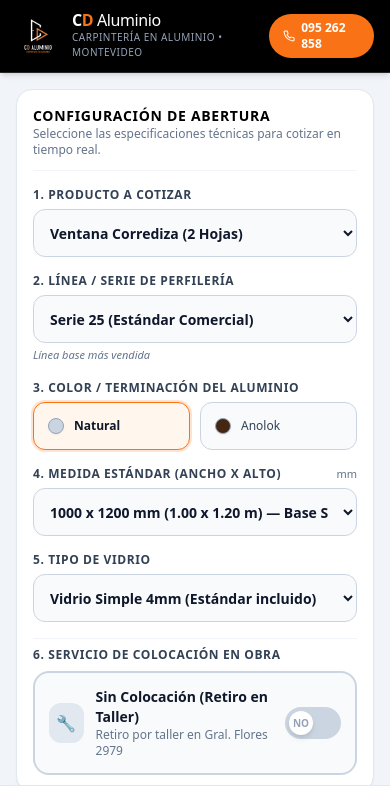
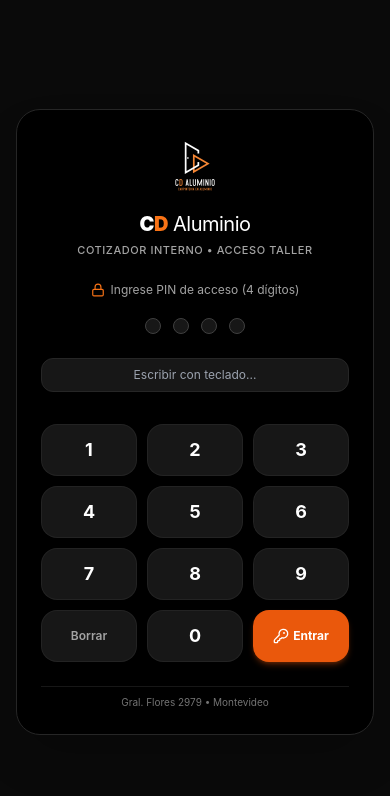
Before and after one commit to juanoviedo1987-droid/cd-aluminio, a React (Vite) app: page / in a window 390 px wide. Shown: the top 796 px of the page. Built offline with nearby package versions, Linux system fonts and the light colour scheme.

Commit message:
feat: implementar pantalla de bloqueo por PIN (2979) responsive y tipografia exacta de logo (C blanco bold, D naranja bold, Aluminio blanco regular)

```diff
--- a/src/App.tsx
+++ b/src/App.tsx
@@ -23,12 +23,22 @@ import {
   Copy,
   X,
   ImageIcon,
-  FileDown
+  FileDown,
+  Lock,
+  KeyRound
 } from './components/Icons';
 
 const FECHA_EMISION_HOY = new Date().toLocaleDateString('es-UY', { day: '2-digit', month: '2-digit', year: 'numeric' });
+const PIN_ACCESO_CORRECTO = '2979';
 
 export default function App() {
+  // Estado de acceso seguro por PIN
+  const [estaAutenticado, setEstaAutenticado] = useState<boolean>(() => {
+    return localStorage.getItem('cd_aluminio_auth') === 'true';
+  });
+  const [pinIngresado, setPinIngresado] = useState('');
+  const [errorPin, setErrorPin] = useState(false);
+
   const [productoSeleccionado, setProductoSeleccionado] = useState('ventana-corrediza');
   const [config, setConfig] = useState<QuoteConfig>({
     medidaId: '1000x1200',
@@ -93,6 +103,147 @@ export default function App() {
     }
   };
 
+  const handleValidarPin = (pinAValidar: string) => {
+    if (pinAValidar === PIN_ACCESO_CORRECTO) {
+      setEstaAutenticado(true);
+      localStorage.setItem('cd_aluminio_auth', 'true');
+      setErrorPin(false);
+    } else {
+      setErrorPin(true);
+      setTimeout(() => setErrorPin(false), 2000);
+    }
+  };
+
+  const handleBotonTeclado = (digito: string) => {
+    if (pinIngresado.length < 4) {
+      const nuevoPin = pinIngresado + digito;
+      setPinIngresado(nuevoPin);
+      if (nuevoPin.length === 4) {
+        handleValidarPin(nuevoPin);
+      }
+    }
+  };
+
+  const handleBorrarPin = () => {
+    setPinIngresado(prev => prev.slice(0, -1));
+    setErrorPin(false);
+  };
+
+  const handleCerrarSesion = () => {
+    localStorage.removeItem('cd_aluminio_auth');
+    setEstaAutenticado(false);
+    setPinIngresado('');
+  };
+
+  // PANTALLA DE BLOQUEO CON PIN (ADAPTADA A CELULAR Y PC)
+  if (!estaAutenticado) {
+    return (
+      <div className="min-h-screen bg-neutral-950 flex flex-col items-center justify-center p-4 selection:bg-orange-500 selection:text-white">
+        <div className="w-full max-w-sm bg-black border border-neutral-800 rounded-3xl p-6 sm:p-8 shadow-2xl text-center space-y-6">
+
+          {/* Logo y título */}
+          <div className="space-y-2">
+            <img
+              src={DATOS_EMPRESA.logoLocal}
+              alt="CD Aluminio"
+              className="w-16 h-16 mx-auto object-contain drop-shadow"
+            />
+            <h1 className="text-xl tracking-tight leading-none text-white pt-2">
+              <span className="text-white font-black">C</span><span className="text-orange-500 font-black">D</span> <span className="text-white font-normal">Aluminio</span>
+            </h1>
+            <p className="text-[11px] text-neutral-400 tracking-wider font-medium uppercase">
+              Cotizador Interno &bull; Acceso Taller
+            </p>
+          </div>
+
+          {/* Indicador de PIN */}
+          <div className="space-y-3">
+            <div className="flex items-center justify-center gap-1.5 text-xs text-neutral-400">
+              <Lock className="w-3.5 h-3.5 text-orange-500" />
+              <span>Ingrese PIN de acceso (4 dígitos)</span>
+            </div>
+
+            <div className="flex justify-center gap-3 py-2">
+              {[0, 1, 2, 3].map((index) => (
+                <div
+                  key={index}
+                  className={`w-4 h-4 rounded-full border transition-all duration-200 ${
+                    pinIngresado.length > index
+                      ? 'bg-orange-500 border-orange-500 scale-110 shadow-sm shadow-orange-500/50'
+                      : 'border-neutral-700 bg-neutral-900'
+                  } ${errorPin ? 'border-red-500 bg-red-500/30 animate-pulse' : ''}`}
+                />
+              ))}
+            </div>
+
+            {errorPin && (
+              <p className="text-xs text-red-400 font-semibold animate-shake">
+                PIN incorrecto. Intente nuevamente.
+              </p>
+            )}
+
+            {/* Input para teclado físico en PC */}
+            <div className="pt-1">
+              <input
+                type="password"
+                maxLength={4}
+                value={pinIngresado}
+                onChange={(e) => {
+                  const val = e.target.value.replace(/\D/g, '');
+                  setPinIngresado(val);
+                  if (val.length === 4) handleValidarPin(val);
+                }}
+                placeholder="Escribir con teclado..."
+                className="w-full text-center bg-neutral-900 border border-neutral-800 rounded-xl px-3 py-2 text-xs text-neutral-300 focus:outline-none focus:ring-1 focus:ring-orange-500"
+              />
+            </div>
+          </div>
+
+          {/* Teclado numérico táctil para celular / tablets */}
+          <div className="grid grid-cols-3 gap-2.5 pt-2">
+            {['1', '2', '3', '4', '5', '6', '7', '8', '9'].map((num) => (
+              <button
+                key={num}
+                type="button"
+                onClick={() => handleBotonTeclado(num)}
+                className="min-h-[52px] bg-neutral-900 hover:bg-neutral-800 active:bg-neutral-700 border border-neutral-800/80 rounded-2xl text-lg font-bold text-white transition active:scale-95 shadow-sm"
+              >
+                {num}
+              </button>
+            ))}
+            <button
+              type="button"
+              onClick={handleBorrarPin}
+              className="min-h-[52px] bg-neutral-900 hover:bg-neutral-800 active:bg-neutral-700 border border-neutral-800/80 rounded-2xl text-xs font-semibold text-neutral-400 transition active:scale-95"
+            >
+              Borrar
+            </button>
+            <button
+              type="button"
+              onClick={() => handleBotonTeclado('0')}
+              className="min-h-[52px] bg-neutral-900 hover:bg-neutral-800 active:bg-neutral-700 border border-neutral-800/80 rounded-2xl text-lg font-bold text-white transition active:scale-95 shadow-sm"
+            >
+              0
+            </button>
+            <button
+              type="button"
+              onClick={() => handleValidarPin(pinIngresado)}
+              className="min-h-[52px] bg-orange-600 hover:bg-orange-500 active:bg-orange-700 rounded-2xl text-xs font-bold text-white transition active:scale-95 flex items-center justify-center gap-1 shadow-md shadow-orange-600/30"
+            >
+              <KeyRound className="w-4 h-4" />
+              <span>Entrar</span>
+            </button>
+          </div>
+
+          <div className="text-[10px] text-neutral-500 pt-2 border-t border-neutral-900">
+            Gral. Flores 2979 &bull; Montevideo
+          </div>
+
+        </div>
+      </div>
+    );
+  }
+
   return (
     <div className="min-h-screen bg-slate-100 text-slate-800 font-sans selection:bg-orange-500 selection:text-white flex flex-col">
 
@@ -106,8 +257,8 @@ export default function App() {
               className="w-11 h-11 lg:w-12 lg:h-12 object-contain drop-shadow"
             />
             <div>
-              <h1 className="text-base lg:text-lg font-black tracking-tight leading-none text-white">
-                <span className="text-white">C</span><span className="text-orange-500">D</span> <span className="text-white font-normal">Aluminio</span>
+              <h1 className="text-base lg:text-lg tracking-tight leading-none text-white">
+                <span className="text-white font-black">C</span><span className="text-orange-500 font-black">D</span> <span className="text-white font-normal">Aluminio</span>
               </h1>
               <p className="text-[10px] lg:text-xs text-slate-400 tracking-wider font-medium uppercase mt-0.5">
                 Carpintería en Aluminio &bull; Montevideo
@@ -115,7 +266,7 @@ export default function App() {
             </div>
           </div>
 
-          <div className="flex items-center gap-4">
+          <div className="flex items-center gap-3">
             <span className="hidden md:flex items-center gap-1.5 text-xs text-neutral-300">
               <MapPin className="w-4 h-4 text-orange-500 shrink-0" />
               Gral. Flores 2979, Montevideo
@@ -129,6 +280,15 @@ export default function App() {
               <Phone className="w-3.5 h-3.5" />
               <span>095 262 858</span>
             </a>
+            <button
+              type="button"
+              onClick={handleCerrarSesion}
+              title="Bloquear acceso"
+              className="flex items-center gap-1 text-[11px] bg-neutral-900 hover:bg-neutral-800 text-neutral-400 hover:text-white px-2.5 py-1.5 rounded-full border border-neutral-800 transition active:scale-95"
+            >
+              <Lock className="w-3 h-3 text-orange-500" />
+              <span className="hidden sm:inline">Bloquear</span>
+            </button>
           </div>
         </div>
       </header>
@@ -454,8 +614,8 @@ export default function App() {
                   alt="CD Aluminio"
                   className="w-16 h-16 mx-auto object-contain mb-1 drop-shadow"
                 />
-                <h3 className="font-black text-base text-black tracking-tight">
-                  <span className="text-black">C</span><span className="text-orange-600">D</span> <span className="text-black font-normal">Aluminio</span>
+                <h3 className="text-base text-black tracking-tight">
+                  <span className="text-black font-black">C</span><span className="text-orange-600 font-black">D</span> <span className="text-black font-normal">Aluminio</span>
                 </h3>
                 <div className="text-[11px] text-slate-600 font-medium">
                   {DATOS_EMPRESA.rubro}
--- a/src/components/Icons.tsx
+++ b/src/components/Icons.tsx
@@ -126,3 +126,21 @@ export function FileDown({ className = 'w-4 h-4', ...props }: IconProps) {
     </svg>
   );
 }
+
+export function Lock({ className = 'w-4 h-4', ...props }: IconProps) {
+  return (
+    <svg className={className} fill="none" stroke="currentColor" strokeWidth="2" viewBox="0 0 24 24" strokeLinecap="round" strokeLinejoin="round" {...props}>
+      <rect width="18" height="11" x="3" y="11" rx="2" ry="2" />
+      <path d="M7 11V7a5 5 0 0 1 10 0v4" />
+    </svg>
+  );
+}
+
+export function KeyRound({ className = 'w-4 h-4', ...props }: IconProps) {
+  return (
+    <svg className={className} fill="none" stroke="currentColor" strokeWidth="2" viewBox="0 0 24 24" strokeLinecap="round" strokeLinejoin="round" {...props}>
+      <path d="M2.586 17.414A2 2 0 0 0 2 18.828V21a1 1 0 0 0 1 1h3a1 1 0 0 0 1-1v-1a1 1 0 0 1 1-1h1a1 1 0 0 0 1-1v-1a1 1 0 0 1 1-1h.172a2 2 0 0 0 1.414-.586l.814-.814a6.5 6.5 0 1 0-4-4z" />
+      <circle cx="16.5" cy="7.5" r=".5" fill="currentColor" />
+    </svg>
+  );
+}
```
